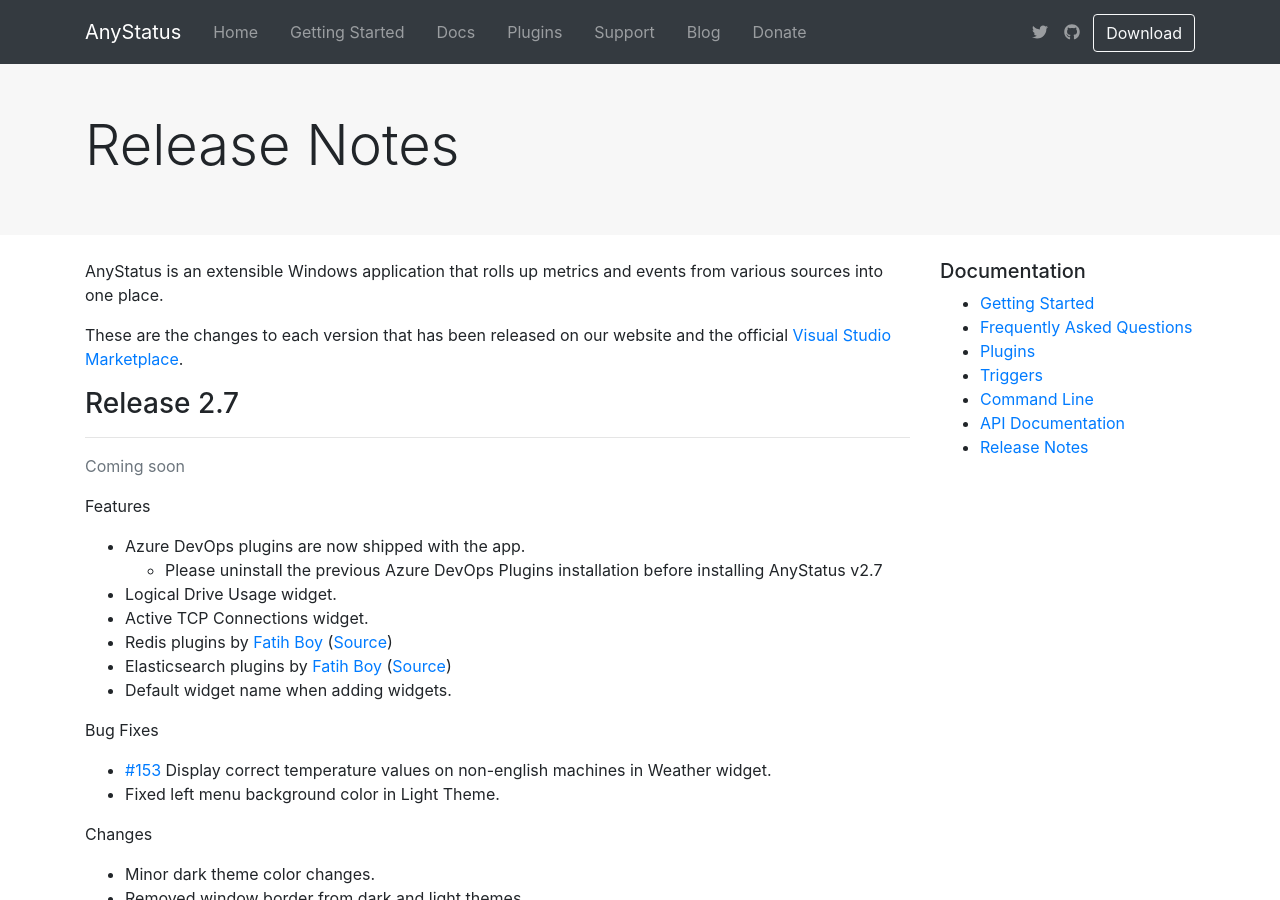
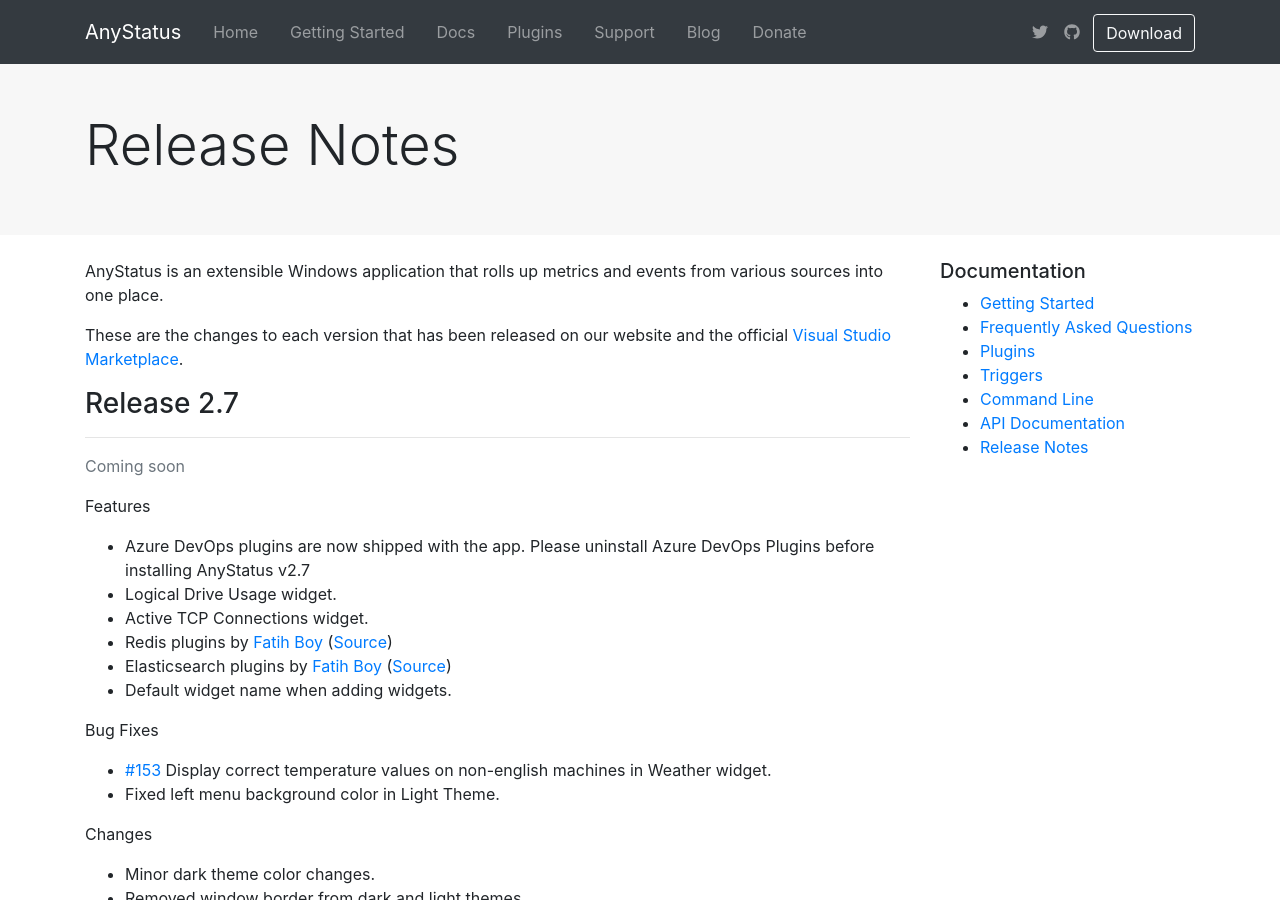
Before and after one commit to AnyStatus/anystatus.github.io, a Jekyll site: the page built from docs/releases.md, in a window 1280 px wide and 900 px high. Built offline with Jekyll 4.4.1, drawn with Linux system fonts in a browser that asks for light colours; comment, search, counter and statistics services are not loaded.

Commit message:
Update releases.md

```diff
--- a/docs/releases.md
+++ b/docs/releases.md
@@ -13,8 +13,7 @@
 
 Features
 
-- Azure DevOps plugins are now shipped with the app.
-  - Please uninstall the previous Azure DevOps Plugins installation before installing AnyStatus v2.7
+- Azure DevOps plugins are now shipped with the app. Please uninstall Azure DevOps Plugins before installing AnyStatus v2.7
 - Logical Drive Usage widget.
 - Active TCP Connections widget.
 - Redis plugins by [Fatih Boy](http://www.enterprisecoding.com/) ([Source](https://github.com/fatihboy/AnyStatusRedis))
```
